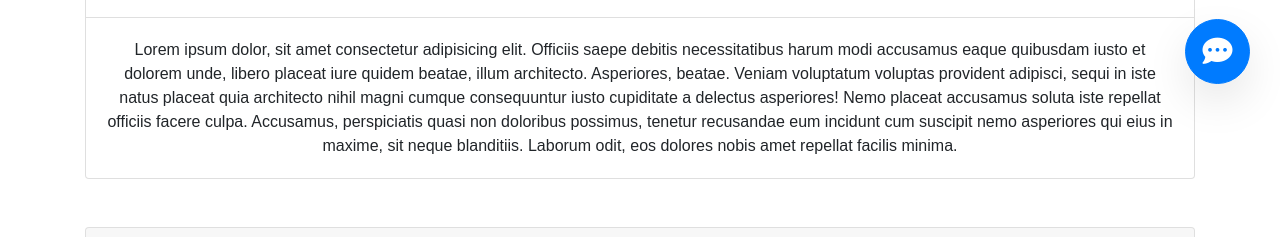
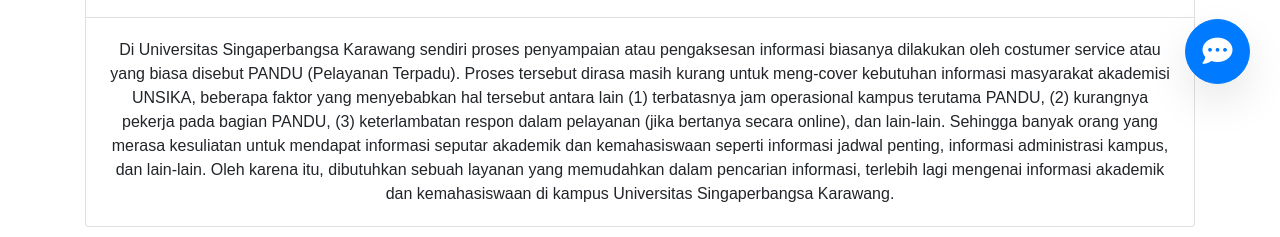
Before and after one commit to daffatm/unsika-chitchat, a plain HTML site: page public/index.html in a window 1280 px wide. Shown: the part 686-923 px from the top of the page. Drawn offline with nearby package versions, Linux system fonts and the light colour scheme; no server answers; a script that the page names is missing.

Commit message:
menambah about pada index

```diff
--- a/public/index.html
+++ b/public/index.html
@@ -70,15 +70,17 @@
                     <h2>About</h2>
                 </div>
                 <div class="card-body">
-                    Lorem ipsum dolor, sit amet consectetur adipisicing elit. Officiis saepe debitis necessitatibus
-                    harum modi accusamus eaque quibusdam iusto et dolorem unde, libero placeat iure quidem beatae, illum
-                    architecto. Asperiores, beatae.
-                    Veniam voluptatum voluptas provident adipisci, sequi in iste natus placeat quia architecto nihil
-                    magni cumque consequuntur iusto cupiditate a delectus asperiores! Nemo placeat accusamus soluta iste
-                    repellat officiis facere culpa.
-                    Accusamus, perspiciatis quasi non doloribus possimus, tenetur recusandae eum incidunt cum suscipit
-                    nemo asperiores qui eius in maxime, sit neque blanditiis. Laborum odit, eos dolores nobis amet
-                    repellat facilis minima.
+                    Di Universitas Singaperbangsa Karawang sendiri proses penyampaian atau pengaksesan informasi biasanya
+                    dilakukan oleh costumer service atau yang biasa disebut PANDU (Pelayanan Terpadu). Proses tersebut dirasa
+                    masih kurang untuk meng-cover kebutuhan informasi masyarakat akademisi UNSIKA, beberapa faktor yang menyebabkan
+                    hal tersebut antara lain
+                    (1) terbatasnya jam operasional kampus terutama PANDU,
+                    (2) kurangnya pekerja pada bagian PANDU,
+                    (3) keterlambatan respon dalam pelayanan (jika bertanya secara online), dan lain-lain.
+                    Sehingga banyak orang yang merasa kesuliatan untuk mendapat informasi seputar akademik dan kemahasiswaan seperti
+                    informasi jadwal penting, informasi administrasi kampus, dan lain-lain. Oleh karena itu, dibutuhkan sebuah layanan
+                    yang memudahkan dalam pencarian informasi, terlebih lagi mengenai informasi akademik dan kemahasiswaan
+                    di kampus Universitas Singaperbangsa Karawang.
                 </div>
             </div>
         </div>
```
